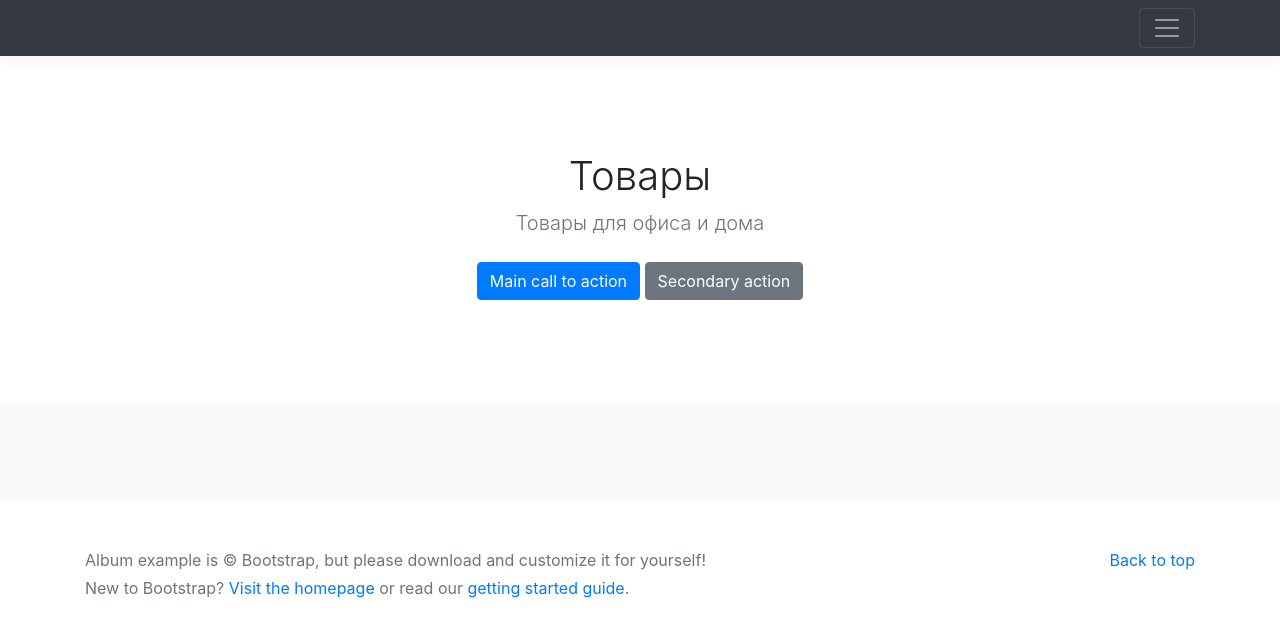
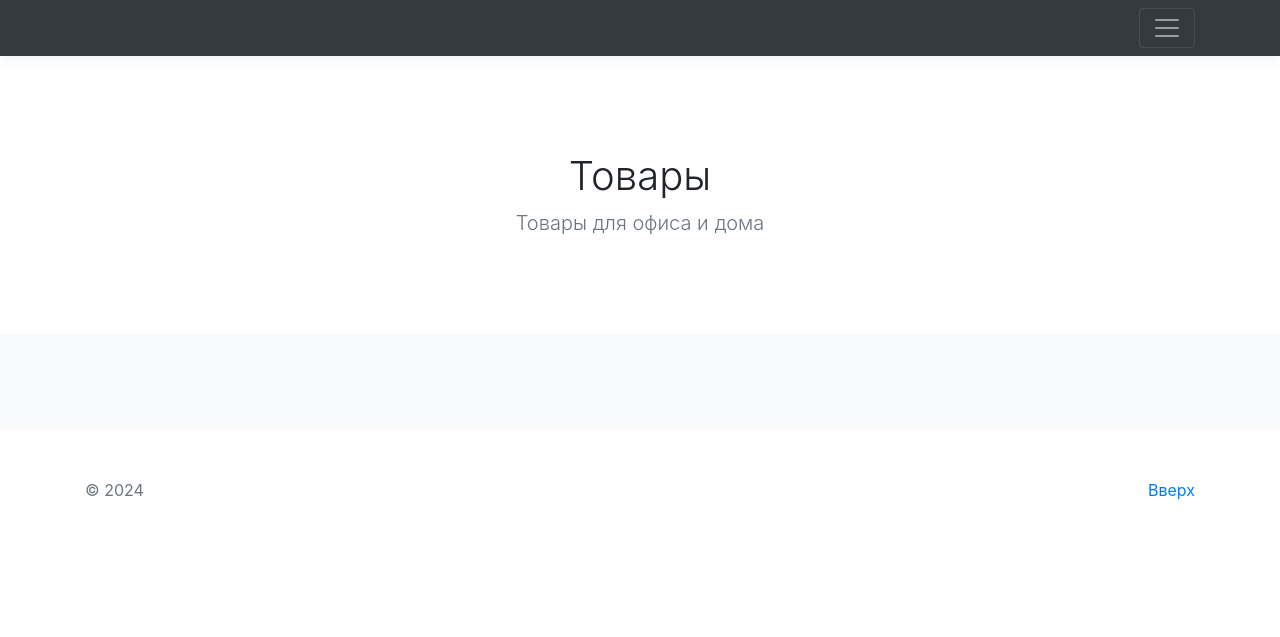
Before and after one commit to mefanya/django_test, a Django app: page / in a window 1280 px wide. Shown: the top 637 px of the page. Run offline with Django 5.2, Linux system fonts and the light colour scheme; data that the repository does not hold is empty; some libraries are stand-ins or nearby versions.

```diff
--- a/catalog/templates/base.html
+++ b/catalog/templates/base.html
@@ -33,10 +33,6 @@
         <div class="container">
           <h1 class="jumbotron-heading">Товары</h1>
           <p class="lead text-muted">Товары для офиса и дома</p>
-          <p>
-            <a href="#" class="btn btn-primary my-2">Main call to action</a>
-            <a href="#" class="btn btn-secondary my-2">Secondary action</a>
-          </p>
         </div>
       </section>
 
@@ -46,15 +42,10 @@
     <footer class="text-muted">
       <div class="container">
         <p class="float-right">
-          <a href="#">Back to top</a>
+          <a href="#">Вверх</a>
         </p>
         <p>
-          Album example is &copy; Bootstrap, but please download and customize
-          it for yourself!
-        </p>
-        <p>
-          New to Bootstrap? <a href="../../">Visit the homepage</a> or read our
-          <a href="../../getting-started/">getting started guide</a>.
+          &copy; {% now "Y" %}
         </p>
       </div>
     </footer>
```
Also changed, not shown: media/catalog/images/0029648_91378-w800-h600-w-v1377854342416.jpg (deleted), media/catalog/images/блокнот.jpg (added), media/catalog/images/видеокарта.jpg (added), media/catalog/images/жесткий_диск.jpg (added), media/catalog/images/карандаш.jpg (added), media/catalog/images/клавиатура.jpg (added), media/catalog/images/материнская_плата.JPG (added), media/catalog/images/мышь.jpg (added), media/catalog/images/наушники.jpg (added), media/catalog/images/процессор.jpg (added), media/catalog/images/ручка.jpg (added).
